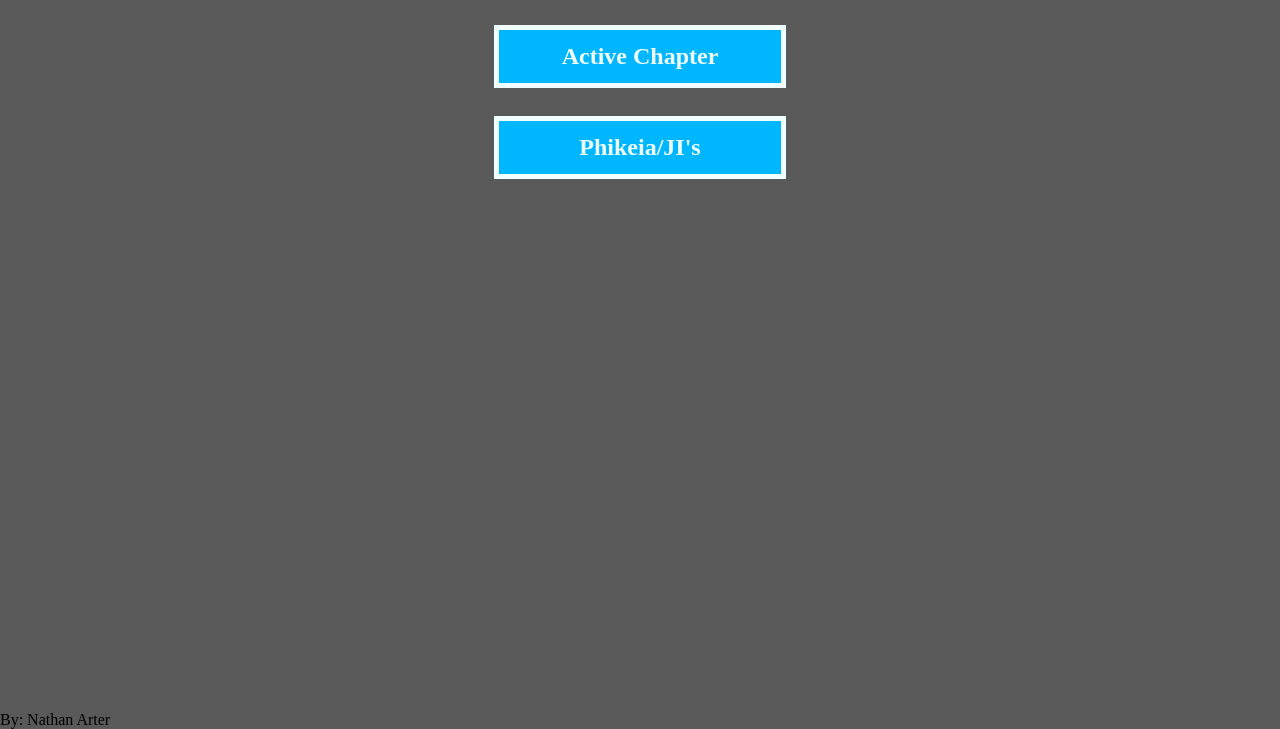
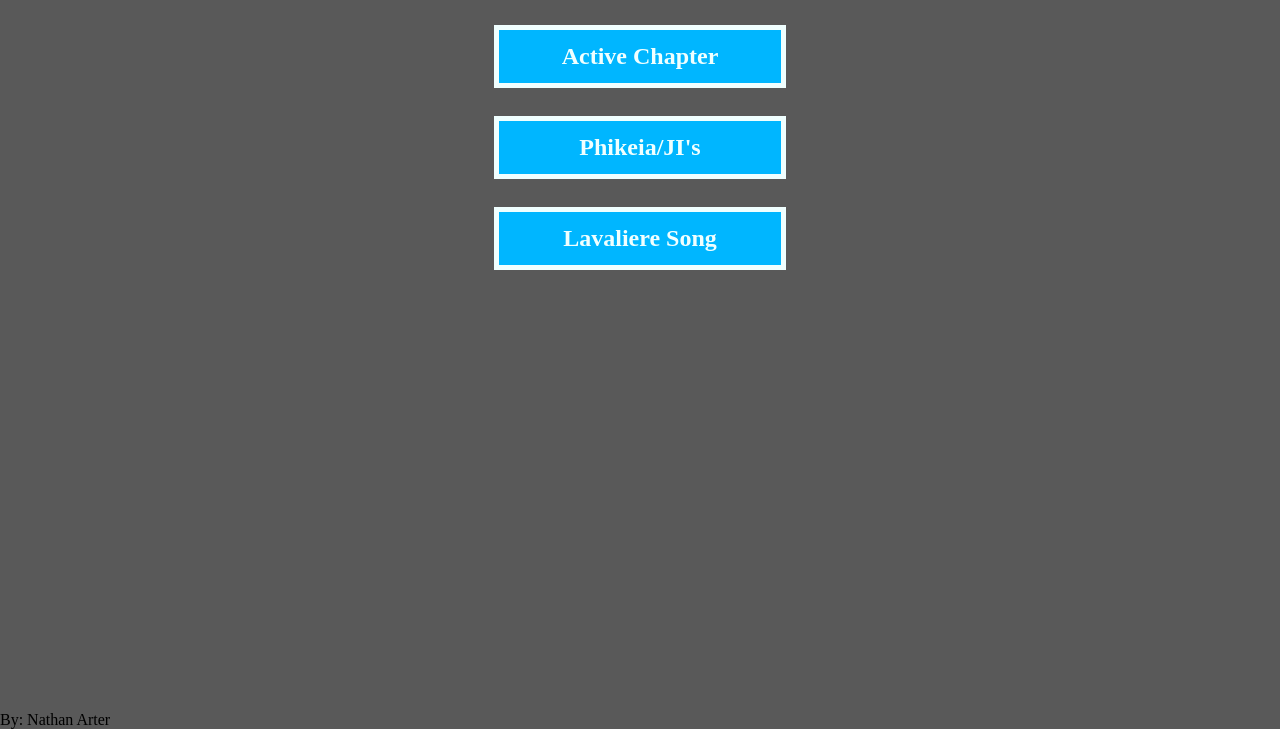
Before and after one commit to Nate-Ar/Phidelt, a plain HTML site: page index.html in a window 1280 px wide. Shown: the part 71-800 px from the top of the page. Drawn offline with Linux system fonts and the light colour scheme.

Commit message:
Changing some Grmmer

```diff
--- a/index.html
+++ b/index.html
@@ -16,6 +16,7 @@ When: Mar 24 2022
 <body>
 <a href="Active/index.html"><h2>Active Chapter</h2></a>
 <a href="Pledge/index.html"><h2>Phikeia/JI's</h2></a>
+<a href="songs/pin/index.html"><h2>Lavaliere Song</h2></a>
 </body>
 <p>By: Nathan Arter</p>
 <script src="script.js"></script>
```
